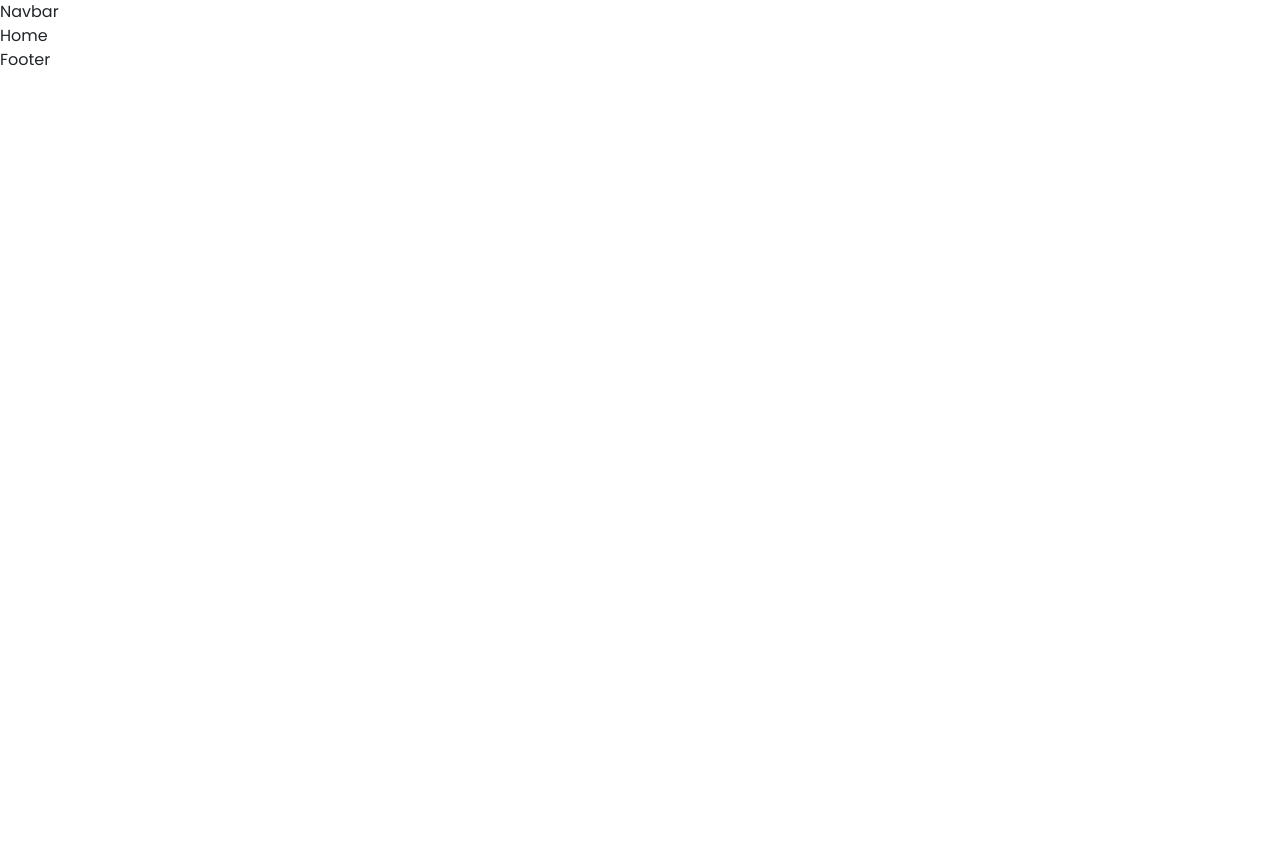
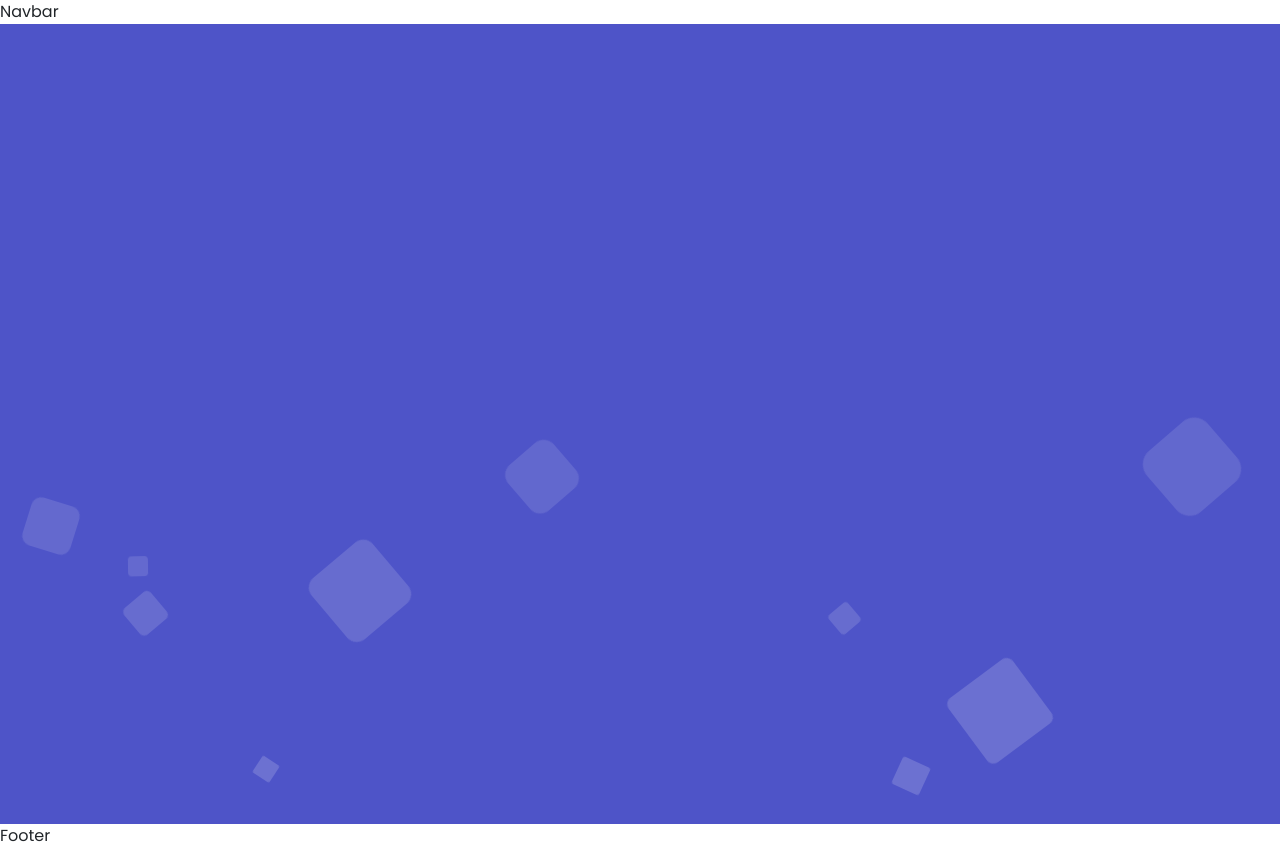
Before and after one commit to UmarMaqsood145/techclain-frontend, a React (Create React App) app: page / in a window 1280 px wide. Before the commit the page ends 800 px from the top, so only its background shows below. Built offline with nearby package versions, Linux system fonts and the light colour scheme.

Commit message:
Home Banner added

```diff
--- a/src/App.css
+++ b/src/App.css
@@ -12,20 +12,20 @@
 }
 
 :root {
-  --bg-primary: #379bc3;
-  --bg-secondary: #222425;
+  --bg-primary: #4e54c8;
+  --bg-secondary: #8f94fb;
 }
 
 ::-webkit-scrollbar {
-  width: 10px;
+  width: 12px;
 }
 
 ::-webkit-scrollbar-track {
-  background: white;
+  background: rgb(228, 228, 228);
 }
 
 ::-webkit-scrollbar-thumb {
-  background: var(--bg-primary);
+  background: var(--bg-secondary);
 }
 
 .swiper-pagination-bullet {
--- a/src/Components/Home/Home.css
+++ b/src/Components/Home/Home.css
@@ -0,0 +1,140 @@
+#home .context {
+  width: 100%;
+  position: absolute;
+  top: 50vh;
+}
+
+#home .area {
+  background: var(--bg-primary);
+  background: -webkit-linear-gradient(to left, #8f94fb, #4e54c8);
+  width: 100%;
+  height: 100vh;
+  display: flex;
+  justify-content: center;
+  align-items: center;
+}
+
+#home .circles {
+  position: absolute;
+  top: 0;
+  left: 0;
+  width: 100%;
+  height: 100%;
+  overflow: hidden;
+}
+
+#home .circles li {
+  position: absolute;
+  display: block;
+  list-style: none;
+  width: 20px;
+  height: 20px;
+  background: rgba(255, 255, 255, 0.2);
+  animation: animate 25s linear infinite;
+  bottom: -150px;
+}
+
+#home .circles li:nth-child(1) {
+  left: 25%;
+  width: 80px;
+  height: 80px;
+  animation-delay: 0s;
+}
+
+#home .circles li:nth-child(2) {
+  left: 10%;
+  width: 20px;
+  height: 20px;
+  animation-delay: 2s;
+  animation-duration: 16s;
+}
+
+#home .circles li:nth-child(3) {
+  left: 70%;
+  width: 30px;
+  height: 30px;
+  animation-delay: 4s;
+}
+
+#home .circles li:nth-child(4) {
+  left: 40%;
+  width: 60px;
+  height: 60px;
+  animation-delay: 0s;
+  animation-duration: 18s;
+}
+
+#home .circles li:nth-child(5) {
+  left: 65%;
+  width: 25px;
+  height: 25px;
+  animation-delay: 0s;
+}
+
+#home .circles li:nth-child(6) {
+  left: 75%;
+  width: 80px;
+  height: 80px;
+  animation-delay: 3s;
+}
+
+#home .circles li:nth-child(7) {
+  left: 35%;
+  width: 70px;
+  height: 70px;
+  animation-delay: 7s;
+}
+
+#home .circles li:nth-child(8) {
+  left: 50%;
+  width: 25px;
+  height: 25px;
+  animation-delay: 15s;
+  animation-duration: 45s;
+}
+
+#home .circles li:nth-child(9) {
+  left: 20%;
+  width: 20px;
+  height: 20px;
+  animation-delay: 2s;
+  animation-duration: 35s;
+}
+
+#home .circles li:nth-child(10) {
+  left: 90%;
+  width: 80px;
+  height: 80px;
+  animation-delay: 0s;
+  animation-duration: 18s;
+}
+
+#home .circles li:nth-child(11) {
+  left: 2%;
+  width: 50px;
+  height: 50px;
+  animation-delay: 0s;
+  animation-duration: 20s;
+}
+
+#home .circles li:nth-child(12) {
+  left: 10%;
+  width: 35px;
+  height: 35px;
+  animation-delay: 0s;
+  animation-duration: 25s;
+}
+
+@keyframes animate {
+  0% {
+    transform: translateY(0) rotate(0deg);
+    opacity: 1;
+    border-radius: 0;
+  }
+
+  100% {
+    transform: translateY(-1000px) rotate(720deg);
+    opacity: 0;
+    border-radius: 50%;
+  }
+}
--- a/src/Components/Home/Home.js
+++ b/src/Components/Home/Home.js
@@ -1,7 +1,27 @@
 import React from "react";
+import "./Home.css";
 
 function Home() {
-  return <div>Home</div>;
+  return (
+    <div id="home">
+      <div class="area">
+        <ul class="circles">
+          <li></li>
+          <li></li>
+          <li></li>
+          <li></li>
+          <li></li>
+          <li></li>
+          <li></li>
+          <li></li>
+          <li></li>
+          <li></li>
+          <li></li>
+          <li></li>
+        </ul>
+      </div>
+    </div>
+  );
 }
 
 export default Home;
```
